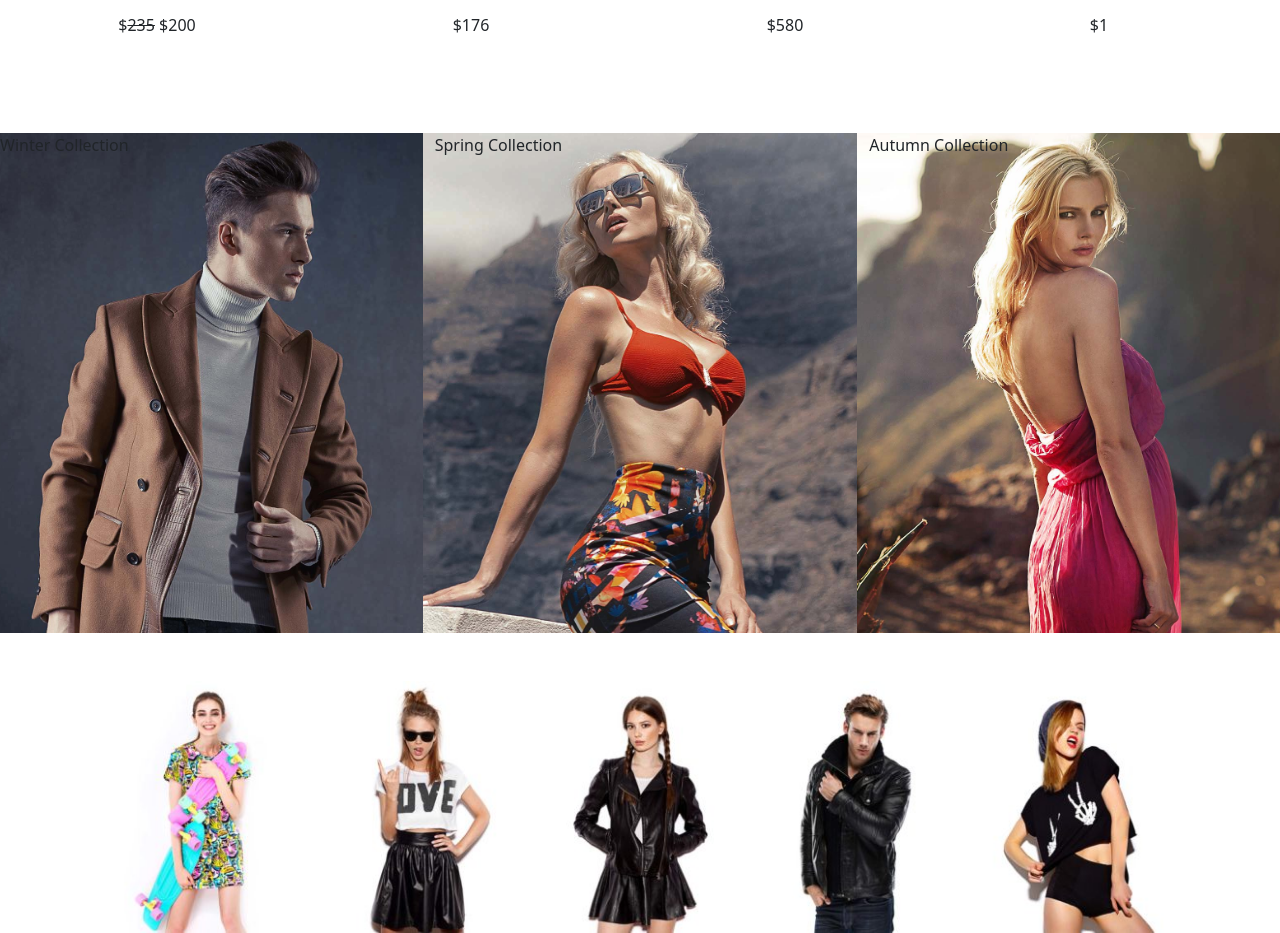
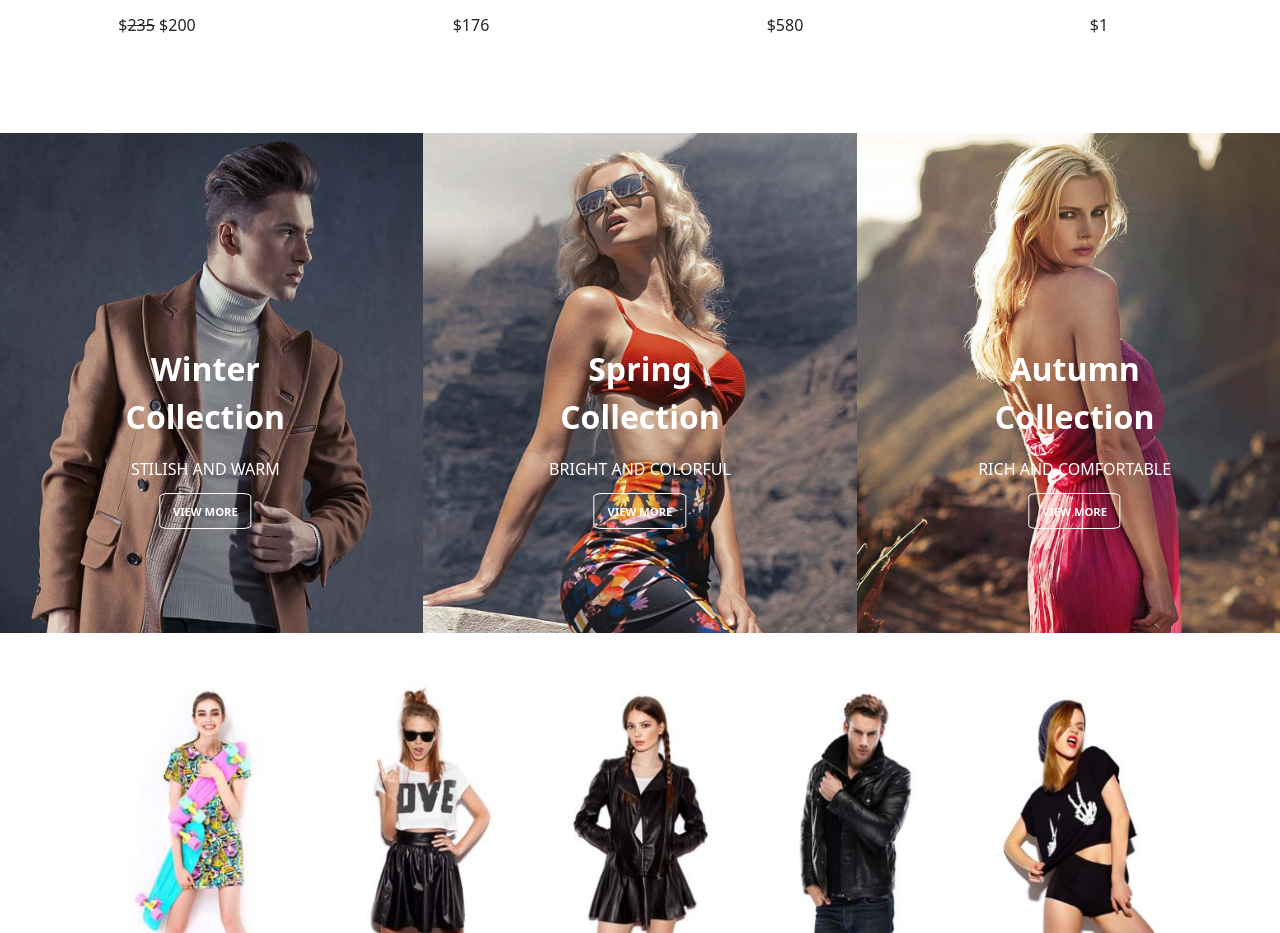
Before and after one commit to giovannilampis/proj-html-vuejs, a Vue app: page / in a window 1280 px wide. Shown: the part 1340-2273 px from the top of the page. Built offline with nearby package versions, Linux system fonts and the light colour scheme.

Commit message:
change CollectioCard.comp layout

```diff
--- a/src/components/CollectionCard.vue
+++ b/src/components/CollectionCard.vue
@@ -18,13 +18,42 @@
             <img style="object-fit: cover; position: absolute; z-index: -1; top: 0; left: 0; height: 100%; width: 100%;"
                 :src="'/images/' + season.img" alt="{{ season.title }}">
 
-            <p>
-                {{ season.title }}
-            </p>
+            <div class="collection_text">
+
+                <p class="fs-2 fw-bold">{{ season.title }}</p>
+
+                <p class="text-uppercase fw-light">{{ season.description }}</p>
+
+                <a class="text-uppercase button_collection" href="#">view more</a>
+
+            </div>
+
     </div>
 
 </template>
 
 <style lang="scss" scoped>
 
+@use '../style/partials/variables' as *;
+
+@use '../style/partials/mixins' as *;
+.collection_text {
+    position: absolute;
+    top: 60%;
+    left: 50%;
+    transform: translate(-50%, -50%);
+    color: $white;
+    text-align: center;
+}
+
+.button_collection {
+    text-decoration: none;
+    color: $white;
+    padding: 0.6rem 0.8rem;
+    border: 1px solid $white;
+    border-radius: 10%;
+    font-size: 0.7rem;
+    font-weight: bold;
+}
+
 </style>
```
